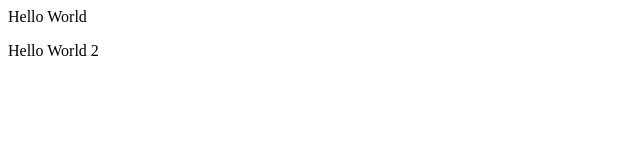
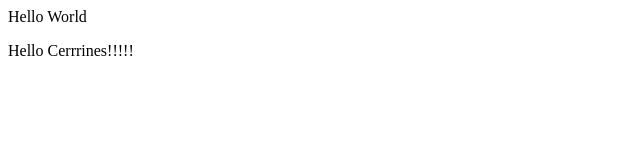
Before and after one commit to VoitreX/VoitreX.github.io, a plain HTML site: page index.html in a window 1280 px wide. Shown: the full height of the page, 0-640 px from the left. Drawn offline with Linux system fonts and the light colour scheme.

Commit message:
added Cerine

```diff
--- a/index.html
+++ b/index.html
@@ -7,7 +7,7 @@
 			Hello World
 		</p>
 		<p class="para">
-			Hello World 2
+			Hello Cerrrines!!!!!
 		</p>
 	</section>
 </body>
```
